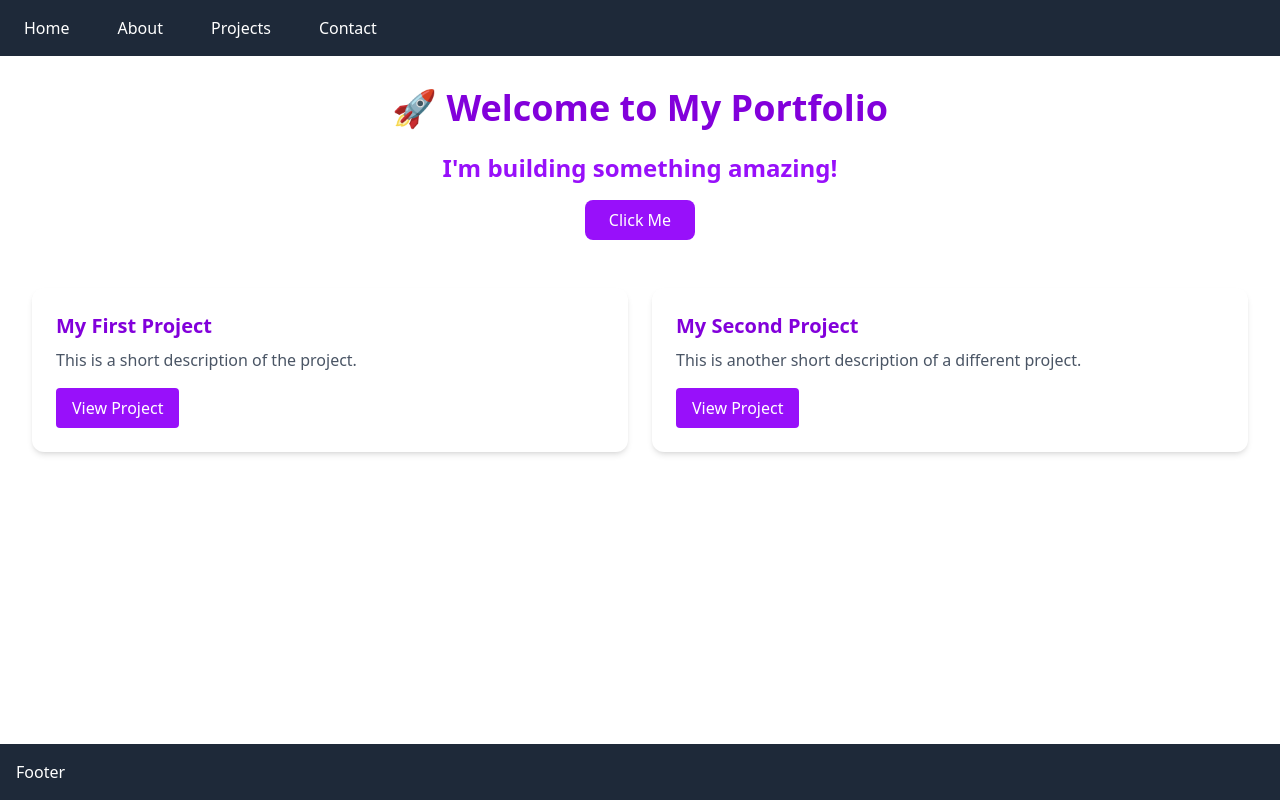
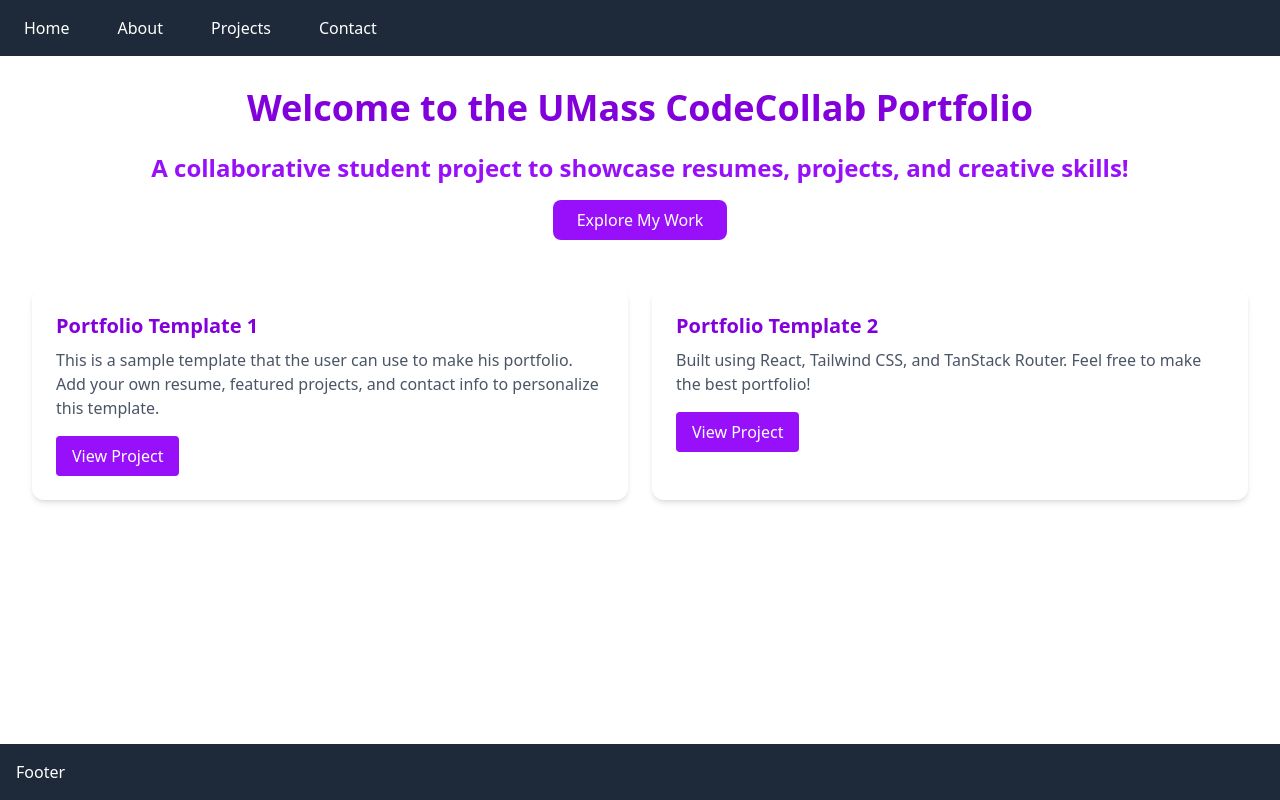
Before and after one commit to rashijain201/PersonalPortfolio_CodeCollab, a React (Vite) app: page / in a window 1280 px wide. Built offline with nearby package versions, Linux system fonts and the light colour scheme.

Commit message:
Add placeholder content for Home, About, Projects, Contact pages

```diff
--- a/src/pages/about.jsx
+++ b/src/pages/about.jsx
@@ -1,7 +1,12 @@
 function About() {
 	return (
-		<div className="flex-grow bg-green-500 flex items-center justify-center text-center">
-			<p className="text-white text-6xl font-bold">About me page</p>
+		<div className="flex-grow bg-green-500 flex items-center justify-center text-center px-6">
+			<div>
+			<h1 className="text-white text-5xl font-bold mb-4">About This Project</h1>
+				<p className="text-white text-lg max-w-2xl mx-auto">
+					This portfolio template was created by CodeCollab, the tech club at UMass Amherst to help students build and showcase their work using modern frontend tools. It is fully customizable and open-source, allowing anyone to personalize it for internships, job hunts, or creative portfolios.
+				</p>
+			</div>
 		</div>
 	);
 }
--- a/src/pages/contact.jsx
+++ b/src/pages/contact.jsx
@@ -1,7 +1,12 @@
 function Contact() {
 	return (
-		<div className="flex-grow bg-green-500 flex items-center justify-center text-center">
-			<p className="text-white text-6xl font-bold">Contact me page</p>
+		<div className="flex-grow bg-green-500 flex items-center justify-center text-center px-6">
+			<div>
+				<h1 className="text-white text-5xl font-bold mb-4">Let’s Connect</h1>
+				<p className="text-white text-lg max-w-2xl mx-auto">
+					Add your email, LinkedIn, GitHub, or any other contact information here. You can also use a form service like Formspree or Netlify Forms to let users message you directly from the site!
+				</p>
+			</div>
 		</div>
 	);
 }
--- a/src/pages/home.jsx
+++ b/src/pages/home.jsx
@@ -8,17 +8,17 @@
 const Home = () => {
     return (
         <div className="p-8 space-y-6 text-center justify-center items-center flex-grow align-middle bg-gray-150">
-            <SectionHeading text="🚀 Welcome to My Portfolio" />
-            <SubHeading text="I'm building something amazing!" />
+            <SectionHeading text="Welcome to the UMass CodeCollab Portfolio" />
+            <SubHeading text="A collaborative student project to showcase resumes, projects, and creative skills!" />
             <CustomButton
-                label="Click Me"
-                onClick={() => alert("Button Clicked!")}
+                label="Explore My Work"
+                onClick={() => alert("Thanks for clicking!")}
             />
             <GridLayout
-                title_1="My First Project"
-                description_1="This is a short description of the project."
-                description_2="This is another short description of a different project."
-                title_2="My Second Project"
+                title_1="Portfolio Template 1"
+                description_1="This is a sample template that the user can use to make his portfolio. Add your own resume, featured projects, and contact info to personalize this template."
+                description_2="Built using React, Tailwind CSS, and TanStack Router. Feel free to make the best portfolio! "
+                title_2="Portfolio Template 2"
             />
         </div>
     );
--- a/src/pages/projects.jsx
+++ b/src/pages/projects.jsx
@@ -1,7 +1,12 @@
 function Projects() {
 	return (
-		<div className="flex-grow bg-green-500 flex items-center justify-center text-center">
-			<p className="text-white text-6xl font-bold">My Projects page</p>
+		<div className="flex-grow bg-green-500 flex items-center justify-center text-center px-6">
+			<div>
+				<h1 className="text-white text-5xl font-bold mb-4">Project Highlights</h1>
+				<p className="text-white text-lg max-w-2xl mx-auto">
+					Showcase up to 3–5 of your best projects here. You can include project titles, a short description, GitHub links, and even live demos. This section is meant to reflect your work, passion, and technical skills!
+				</p>
+			</div>
 		</div>
 	);
 }
```
